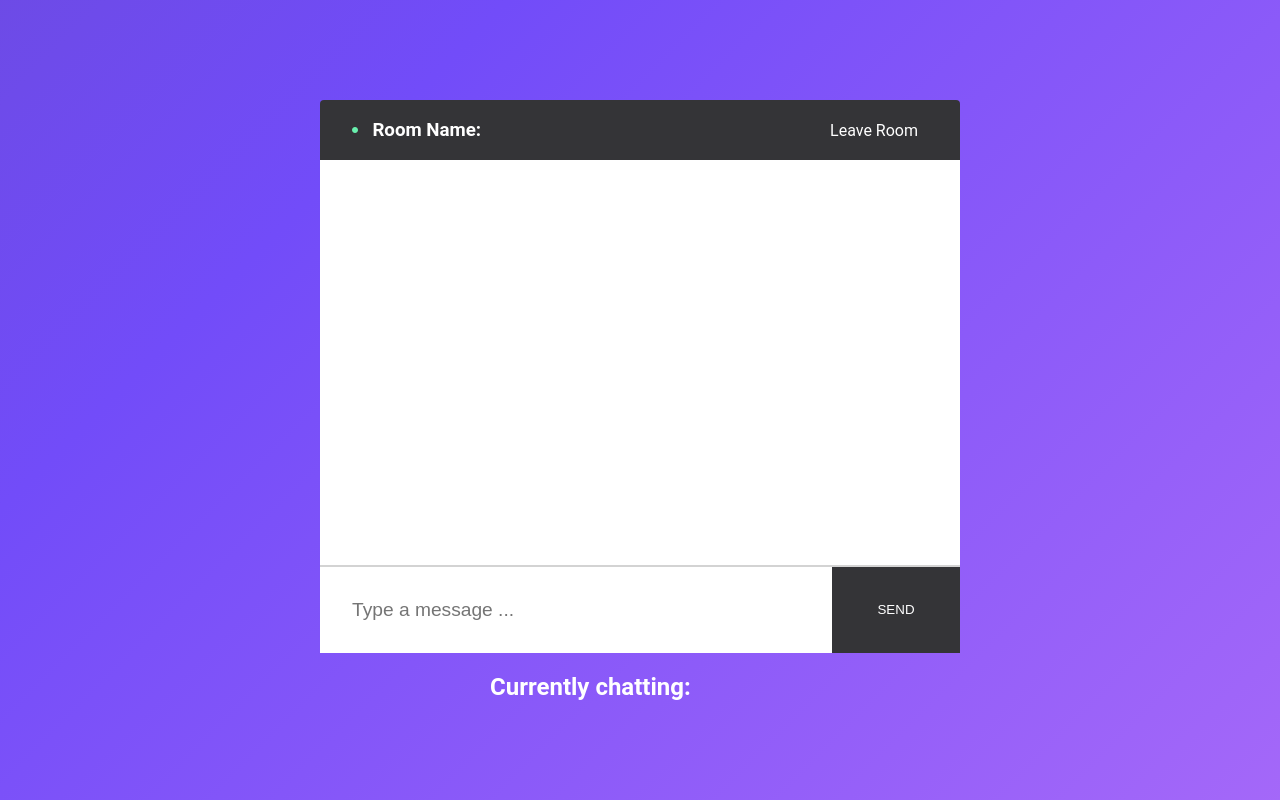
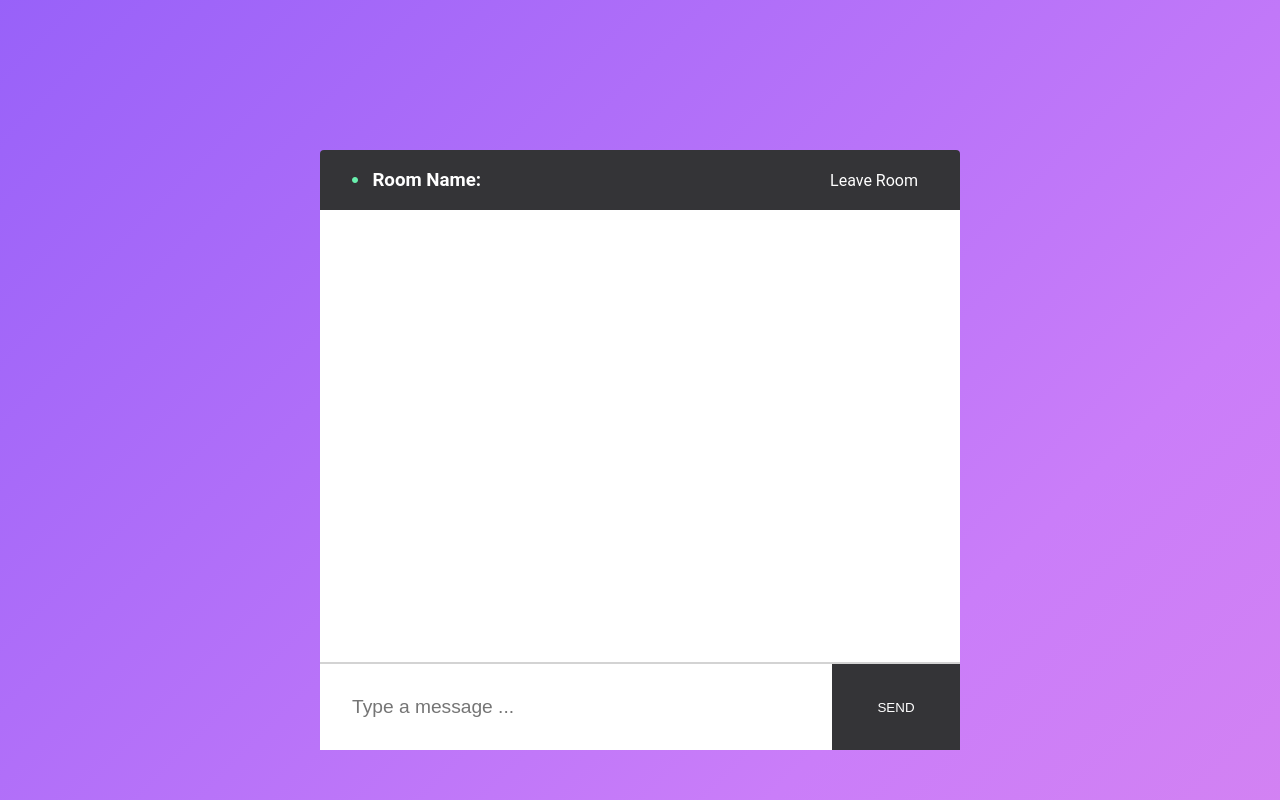
Before and after one commit to DarkLaughter/Echo, a React (Create React App) app in the folder client/: page /chat in a window 1280 px wide. Built offline with nearby package versions, Linux system fonts and the light colour scheme.

Commit message:
disabled text container for now

```diff
--- a/client/src/components/Chat/Chat.js
+++ b/client/src/components/Chat/Chat.js
@@ -2,7 +2,7 @@ import React, {useState, useEffect} from 'react'
 import Infobar from '../Infobar/Infobar'
 import Input from '../Input/Input'
 import Messages from '../Messages/Messages'
-import TextContainer from '../TextContainer/TextContainer'
+// import TextContainer from '../TextContainer/TextContainer'
 
 import queryString from 'query-string'
 import io from 'socket.io-client';
@@ -62,7 +62,7 @@ const Chat = ({ location }) => {
                 <Messages className="scroll" messages={messages} name={name}/>
                 <Input message={message} sendMessage={sendMessage} setMessage={setMessage} />
             </div>
-            <TextContainer users={users} />
+            {/* <TextContainer users={users} /> */}
         </div>
     )
 }
```
